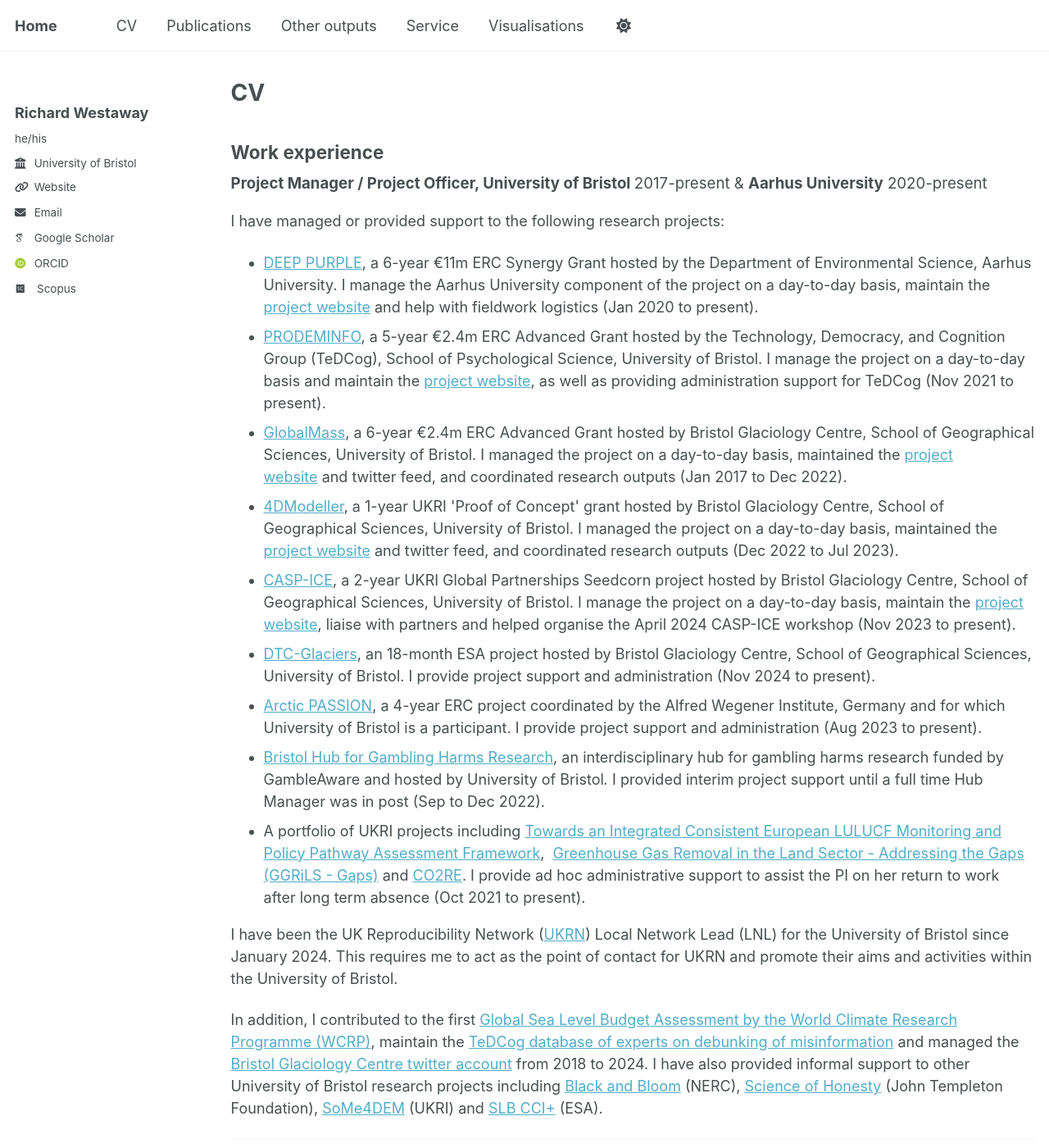
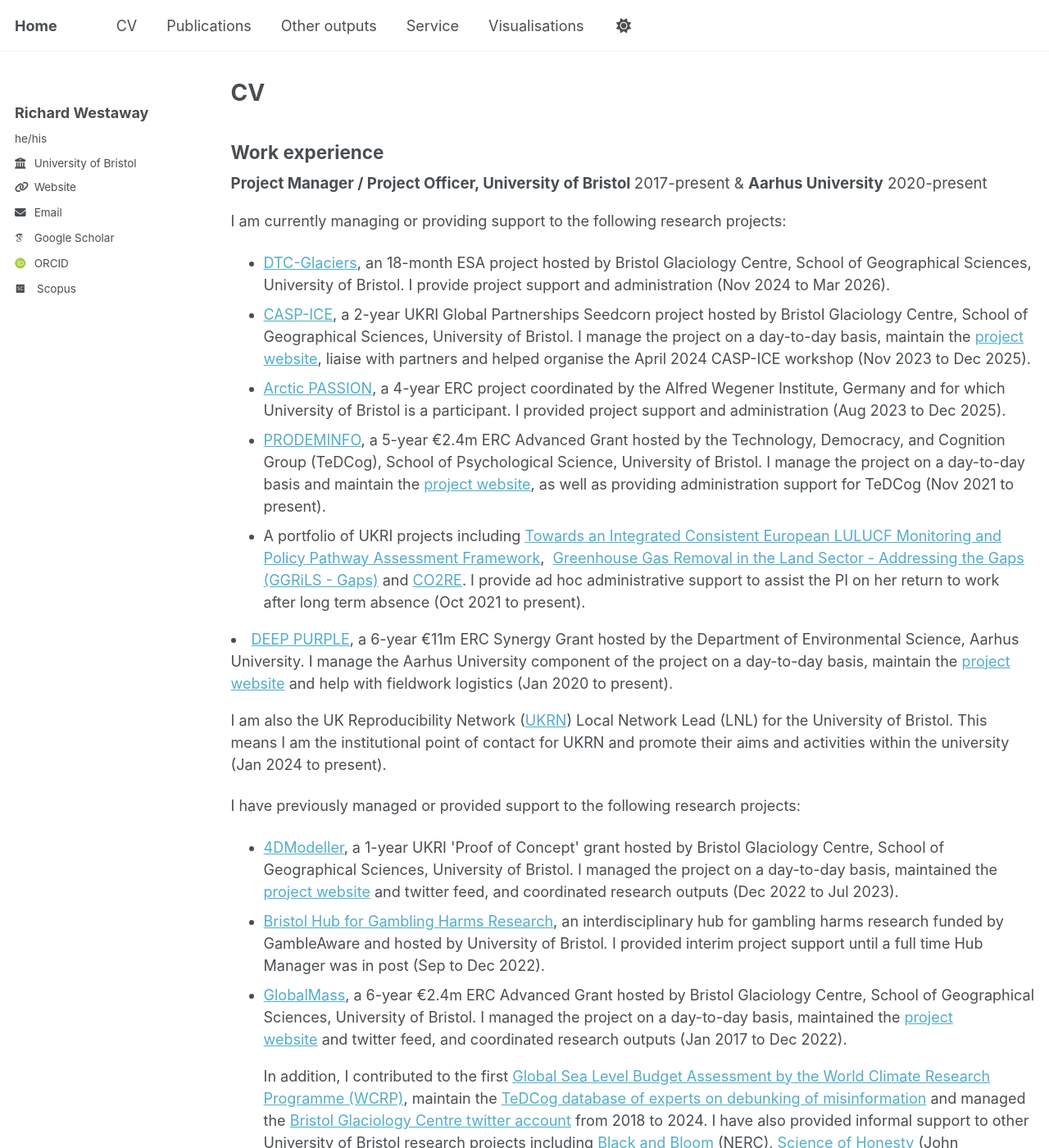
Before and after one commit to richardwestaway/richardwestaway.github.io, a Jekyll site: the page built from _pages/cv.html, in a window 1280 px wide and 1400 px high. Shown: the whole window at 82% size. Built offline with Jekyll 4.4.1, drawn with Linux system fonts in a browser that asks for light colours; some web fonts are replaced.

Commit message:
Update cv.html

```diff
--- a/_pages/cv.html
+++ b/_pages/cv.html
@@ -11,29 +11,32 @@ redirect_from:
 <span style="font-size: 14pt"><strong>Project Manager / Project Officer, University of Bristol </strong>2017-present &amp; <strong>Aarhus University</strong> 2020-present
 </span>
 
-<p>I have managed or provided support to the following research projects:</p>
+<p>I am currently managing or providing support to the following research projects:</p>
 <ul>
 
-<li><a href="https://richardwestaway.wordpress.com/deep-purple/">DEEP PURPLE</a>, a 6-year €11m ERC Synergy Grant hosted by the Department of Environmental Science, Aarhus University. I manage the Aarhus University component of the project on a day-to-day basis, maintain the <a href="https://www.deeppurple-ercsyg.eu" target="_blank" rel="noopener">project website</a> and help with fieldwork logistics (Jan 2020 to present).</li>
+<li><a href="https://dtcglaciers.org/" target="_blank" rel="noopener">DTC-Glaciers</a>, an 18-month ESA project hosted by Bristol Glaciology Centre, School of Geographical Sciences, University of Bristol. I provide project support and administration (Nov 2024 to Mar 2026).</li>
+
+<li><a href="https://gotw.nerc.ac.uk/list_full.asp?pcode=NE%2FY002636%2F1" target="_blank" rel="noopener">CASP-ICE</a>, a 2-year UKRI Global Partnerships Seedcorn project hosted by Bristol Glaciology Centre, School of Geographical Sciences, University of Bristol. I manage the project on a day-to-day basis, maintain the <a href="https://microlabbristol.org/casp-ice/" target="_blank" rel="noopener">project website</a>, liaise with partners and helped organise the April 2024 CASP-ICE workshop (Nov 2023 to Dec 2025).</li>
+
+<li><a href="https://arcticpassion.eu/" target="_blank" rel="noopener">Arctic PASSION</a>, a 4-year ERC project coordinated by the Alfred Wegener Institute, Germany and for which University of Bristol is a participant. I provided project support and administration (Aug 2023 to Dec 2025).</li>
 
 <li><a href="https://richardwestaway.wordpress.com/current-projects/test/">PRODEMINFO</a>, a 5-year €2.4m ERC Advanced Grant hosted by the Technology, Democracy, and Cognition Group (TeDCog), School of Psychological Science, University of Bristol. I manage the project on a day-to-day basis and maintain the <a href="https://dawn-cadmium-5c5.notion.site/PRODEMINFO-103b1b8c339e45c5ab527710b4b19915" target="_blank" rel="noopener">project website</a>, as well as providing administration support for TeDCog (Nov 2021 to present).</li>
-
-<li><a href="https://cordis.europa.eu/project/id/694188" rel="noopener">GlobalMass</a>, a 6-year €2.4m ERC Advanced Grant hosted by Bristol Glaciology Centre, School of Geographical Sciences, University of Bristol. I managed the project on a day-to-day basis, maintained the <a href="http://www.globalmass.eu" target="_blank" rel="noopener">project website</a> and twitter feed, and coordinated research outputs (Jan 2017 to Dec 2022).</li>
-
-<li><a href="https://gtr.ukri.org/projects?ref=EP%2FX022641%2F1" target="_blank" rel="noopener">4DModeller</a>, a 1-year UKRI 'Proof of Concept' grant hosted by Bristol Glaciology Centre, School of Geographical Sciences, University of Bristol. I managed the project on a day-to-day basis, maintained the <a href="http://www.globalmass.eu" target="_blank" rel="noopener">project website</a> and twitter feed, and coordinated research outputs (Dec 2022 to Jul 2023).</li>
-
-<li><a href="https://gotw.nerc.ac.uk/list_full.asp?pcode=NE%2FY002636%2F1" target="_blank" rel="noopener">CASP-ICE</a>, a 2-year UKRI Global Partnerships Seedcorn project hosted by Bristol Glaciology Centre, School of Geographical Sciences, University of Bristol. I manage the project on a day-to-day basis, maintain the <a href="https://microlabbristol.org/casp-ice/" target="_blank" rel="noopener">project website</a>, liaise with partners and helped organise the April 2024 CASP-ICE workshop (Nov 2023 to present).</li>
-
-<li><a href="https://dtcglaciers.org/" target="_blank" rel="noopener">DTC-Glaciers</a>, an 18-month ESA project hosted by Bristol Glaciology Centre, School of Geographical Sciences, University of Bristol. I provide project support and administration (Nov 2024 to present).</li>
-
-<li><a href="https://arcticpassion.eu/" target="_blank" rel="noopener">Arctic PASSION</a>, a 4-year ERC project coordinated by the Alfred Wegener Institute, Germany and for which University of Bristol is a participant. I provide project support and administration (Aug 2023 to present).</li>
-
-<li><a href="http://www.bristol.ac.uk/gambling-harms" target="_blank" rel="noopener">Bristol Hub for Gambling Harms Research</a>, an interdisciplinary hub for gambling harms research funded by GambleAware and hosted by University of Bristol<em>.</em> I provided interim project support until a full time Hub Manager was in post (Sep to Dec 2022).</li>
 
 <li>A portfolio of UKRI projects including <a href="https://cordis.europa.eu/project/id/101056907" target="_blank" rel="noopener">Towards an Integrated Consistent European LULUCF Monitoring and Policy Pathway Assessment Framework</a>,  <a href="https://gtr.ukri.org/projects?ref=NE/P019765/1" target="_blank" rel="noopener">Greenhouse Gas Removal in the Land Sector - Addressing the Gaps (GGRiLS - Gaps)</a> and <a href="https://co2re.org/" target="_blank" rel="noopener">CO2RE</a>. I provide ad hoc administrative support to assist the PI on her return to work after long term absence (Oct 2021 to present).</li>
 </ul>
 
-<p>I have been the UK Reproducibility Network (<a href="https://www.ukrn.org/" target="_blank" rel="noopener">UKRN</a>) Local Network Lead (LNL) for the University of Bristol since January 2024. This requires me to act as the point of contact for UKRN and promote their aims and activities within the University of Bristol.</p>
+<li><a href="https://richardwestaway.wordpress.com/deep-purple/">DEEP PURPLE</a>, a 6-year €11m ERC Synergy Grant hosted by the Department of Environmental Science, Aarhus University. I manage the Aarhus University component of the project on a day-to-day basis, maintain the <a href="https://www.deeppurple-ercsyg.eu" target="_blank" rel="noopener">project website</a> and help with fieldwork logistics (Jan 2020 to present).</li>
+
+<p>I am also the UK Reproducibility Network (<a href="https://www.ukrn.org/" target="_blank" rel="noopener">UKRN</a>) Local Network Lead (LNL) for the University of Bristol. This means I am the institutional point of contact for UKRN and promote their aims and activities within the university (Jan 2024 to present).</p>
+
+<p>I have previously managed or provided support to the following research projects:</p>
+<ul>
+
+<li><a href="https://gtr.ukri.org/projects?ref=EP%2FX022641%2F1" target="_blank" rel="noopener">4DModeller</a>, a 1-year UKRI 'Proof of Concept' grant hosted by Bristol Glaciology Centre, School of Geographical Sciences, University of Bristol. I managed the project on a day-to-day basis, maintained the <a href="http://www.globalmass.eu" target="_blank" rel="noopener">project website</a> and twitter feed, and coordinated research outputs (Dec 2022 to Jul 2023).</li>
+
+<li><a href="http://www.bristol.ac.uk/gambling-harms" target="_blank" rel="noopener">Bristol Hub for Gambling Harms Research</a>, an interdisciplinary hub for gambling harms research funded by GambleAware and hosted by University of Bristol<em>.</em> I provided interim project support until a full time Hub Manager was in post (Sep to Dec 2022).</li>
+
+<li><a href="https://cordis.europa.eu/project/id/694188" rel="noopener">GlobalMass</a>, a 6-year €2.4m ERC Advanced Grant hosted by Bristol Glaciology Centre, School of Geographical Sciences, University of Bristol. I managed the project on a day-to-day basis, maintained the <a href="http://www.globalmass.eu" target="_blank" rel="noopener">project website</a> and twitter feed, and coordinated research outputs (Jan 2017 to Dec 2022).</li>
 
 <p>In addition, I contributed to the first <a href="https://www.wcrp-climate.org/news/science-highlights/1363-gsb-1993-present" target="_blank" rel="noopener">Global Sea Level Budget Assessment by the World Climate Research Programme (WCRP)</a>, maintain the <a href="http://www.bristol.ac.uk/psychology/research/posttruthexperts/" target="_blank" rel="noopener">TeDCog database of experts on debunking of misinformation</a> and managed the <a href="https://twitter.com/bristol_glac" target="_blank" rel="noopener">Bristol Glaciology Centre twitter account</a> from 2018 to 2024. I have also provided informal support to other University of Bristol research projects including <a href="https://gotw.nerc.ac.uk/list_split.asp?awardref=NE%2FM020991%2F1&amp;cookieConsent=A" target="_blank" rel="noopener">Black and Bloom</a> (NERC), <a href="https://honestyproject.philosophy.wfu.edu/science-of-honesty-projects/" target="_blank" rel="noopener">Science of Honesty</a> (John Templeton Foundation), <a href="https://gtr.ukri.org/projects?ref=10049415" target="_blank" rel="noopener">SoMe4DEM</a> (UKRI) and <a href="https://climate.esa.int/en/projects/sea-level-budget-closure/" target="_blank" rel="noopener">SLB CCI+</a> (ESA).</p>
 <hr />
```
